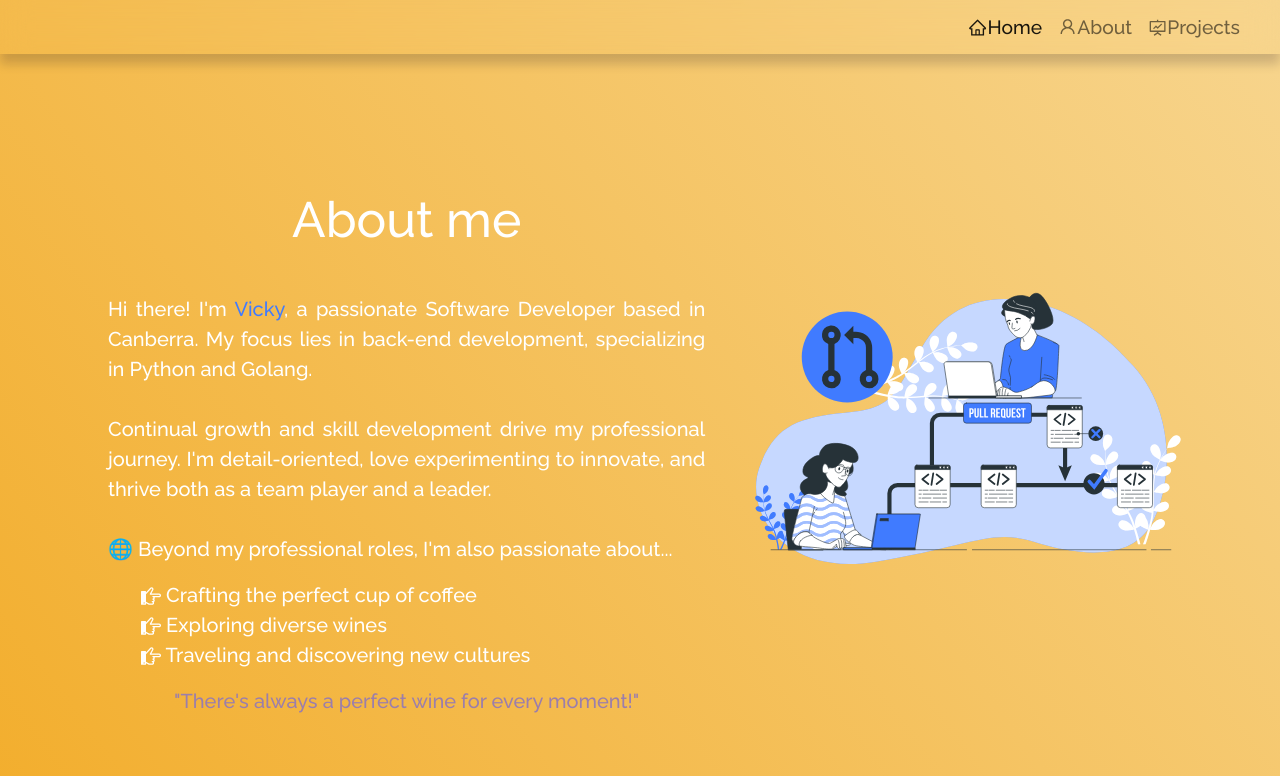
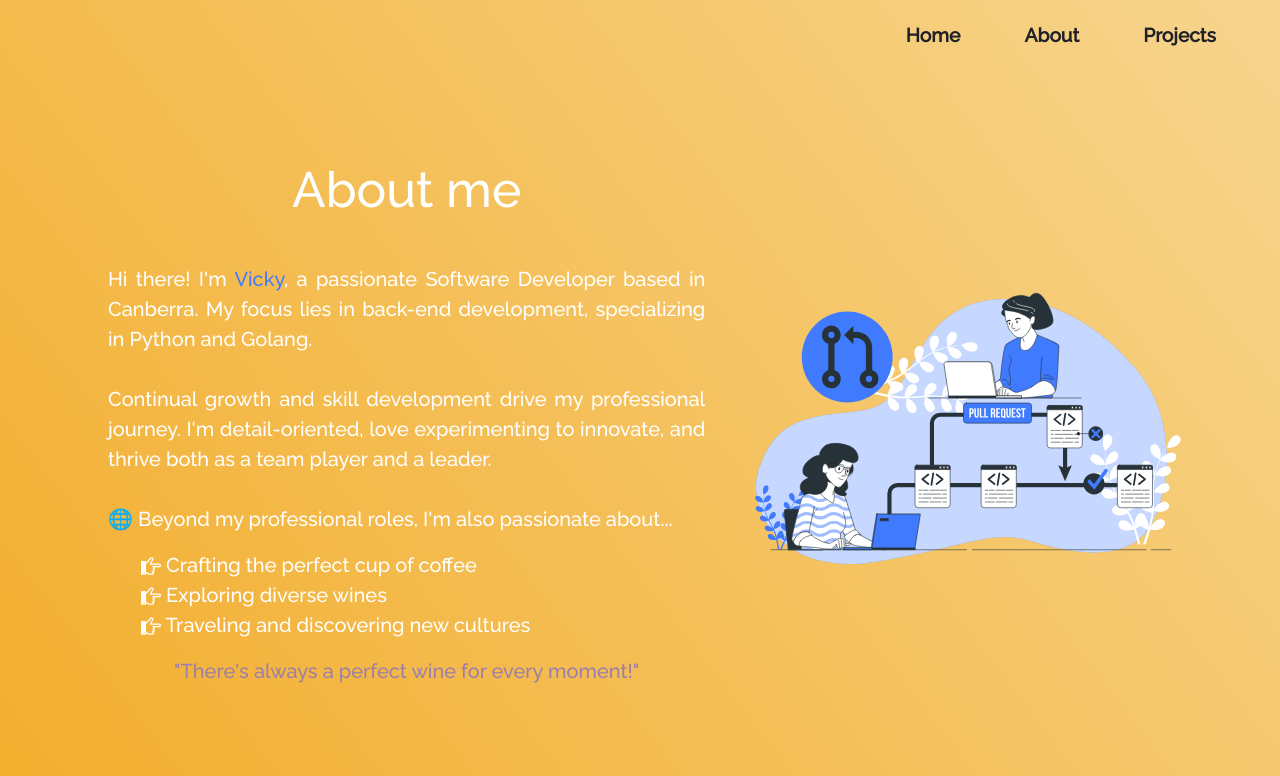
Before and after one commit to Vicky1756/Vicky-portfolio, a React (Create React App) app: page /about in a window 1280 px wide. Shown: the top 776 px of the page. Built offline with nearby package versions, Linux system fonts and the light colour scheme.

Commit message:
improve Navbar

```diff
--- a/src/components/About/About.js
+++ b/src/components/About/About.js
@@ -14,7 +14,6 @@ function About() {
             md={7}
             style={{
               justifyContent: "center",
-              paddingTop: "30px",
               paddingBottom: "50px",
             }}
           >
--- a/src/components/Home/Home.js
+++ b/src/components/Home/Home.js
@@ -3,7 +3,6 @@ import { Container, Row, Col } from "react-bootstrap";
 import homeLogo from "../../Assets/bui.svg";
 import Resume from "../../Assets/resume.pdf";
 import About from "../About/About";
-import ScrollToTopButton from "../Top";
 import Projects from "../Projects/Projects";
 import { AiFillGithub, AiFillInstagram } from "react-icons/ai";
 import { FaLinkedinIn } from "react-icons/fa";
@@ -95,7 +94,6 @@ function Home() {
         </ul>
         <p3 class="made-by">Made with ❤️ by Vicky</p3>
       </footer>
-      <ScrollToTopButton />
     </section>
   );
 }
--- a/src/components/Navbar.js
+++ b/src/components/Navbar.js
@@ -1,11 +1,6 @@
 import React, { useState, useEffect } from "react";
 import Navbar from "react-bootstrap/Navbar";
 import Nav from "react-bootstrap/Nav";
-import {
-  AiOutlineHome,
-  AiOutlineFundProjectionScreen,
-  AiOutlineUser,
-} from "react-icons/ai";
 
 function NavBar() {
   const [navColour, updateNavbar] = useState(false);
@@ -15,10 +10,10 @@ function NavBar() {
     function scrollHandler() {
       const currentScrollPos = window.pageYOffset;
 
-      if (currentScrollPos > prevScrollPos) {
+      if (currentScrollPos > prevScrollPos && currentScrollPos > 100) {
         updateNavbar(false); // Scrolling down
       } else {
-        updateNavbar(true); // Scrolling up
+        updateNavbar(true); // Scrolling up or at the top
       }
       setPrevScrollPos(currentScrollPos);
     }
@@ -39,16 +34,14 @@ function NavBar() {
     >
       <Nav className="ms-auto" defaultActiveKey="#home">
         <Nav.Item>
-          <Nav.Link href="#home">
-            <AiOutlineHome style={{ marginBottom: "2px" }} />
+          <Nav.Link href="#home" >
             Home
           </Nav.Link>
         </Nav.Item>
 
         <Nav.Item>
-          <Nav.Link href="#about">
+          <Nav.Link href="#about" >
             <span style={{ display: 'flex', alignItems: 'center' }}>
-              <AiOutlineUser style={{ marginBottom: "2px" }} />
               About
             </span>
           </Nav.Link>
@@ -56,7 +49,6 @@ function NavBar() {
 
         <Nav.Item>
           <Nav.Link href="#projects">
-            <AiOutlineFundProjectionScreen style={{ marginBottom: "2px" }} />
             Projects
           </Nav.Link>
         </Nav.Item>
--- a/src/components/Top.js
+++ /dev/null
@@ -1,37 +0,0 @@
-import React from "react";
-
-export default function Top() {
-  function TopEvent() {
-    document.body.scrollTop = 0; // For Safari
-    document.documentElement.scrollTop = 0; // For Chrome, Firefox, IE, and Opera
-  }
-
-  // When the user scrolls down 20px from the top of the document, show the button
-  function scrollFunction() {
-    const topButton = document.getElementById("topButton");
-    if (
-      document.body.scrollTop > 20 ||
-      document.documentElement.scrollTop > 20
-    ) {
-      topButton.style.visibility = "visible";
-    } else {
-      topButton.style.visibility = "hidden";
-    }
-  }
-
-  React.useEffect(() => {
-    window.onscroll = function () {
-      scrollFunction();
-    };
-    window.onload = function () {
-      scrollFunction();
-    }; // To make sure that this button is not visible at starting.
-  }, []);
-
-  // When the user clicks on the button, scroll to the top of the document
-  return (
-    <button onClick={TopEvent} id="topButton" title="Go to top">
-      <i className="fas fa-arrow-up" aria-hidden="true"></i>
-    </button>
-  );
-}
--- a/src/style.css
+++ b/src/style.css
@@ -41,8 +41,8 @@ button:focus {
 /*Scrollbar   */
 /* --------- */
 
-::-webkit-scrollbar {
-  display: none;
+:-webkit-scrollbar {
+  width: 7px;
 }
 /* Track */
 ::-webkit-scrollbar-track {
@@ -66,19 +66,26 @@ button:focus {
 /* --------- */
 .sticky {
   transition: all 0.3s ease-out 0s !important;
-  box-shadow: 0px 10px 10px 0px rgba(9, 5, 29, 0.171) !important;
-  backdrop-filter: blur(15px) !important;
   opacity: 1;
   visibility: visible;
   transform: translateY(0);
   padding: 0.3rem 2rem !important;
   font-size: 1.2rem !important;
+  position: absolute !important;
 }
 
 .navbar-hidden {
   opacity: 0;
   visibility: hidden;
   transform: translateY(-100%);
+}
+.nav-link {
+  padding: 1rem 2rem !important;
+  color: #1f2028 !important;
+  font-weight: 1000;
+}
+.nav-link:hover {
+  color:  #407bff !important;
 }
 /* --------- */
 /* Home section */
@@ -378,33 +385,3 @@ footer {
     padding-top: 0 !important;
   }
 }
-/* --------- */
-/* Top Button */
-/* --------- */
-
-:root {
-  --buttonColor: #407bff;
-  --buttonHover: #0320fa;
-  --topButtonHover: #000;
-}
-
-#topButton {
-  visibility: hidden;
-  position: fixed;
-  bottom: 10px;
-  right: 20px;
-  z-index: 99;
-  border: none;
-  outline: none;
-  background-color: var(--buttonColor); /* corrected variable name */
-  color: #fff;
-  cursor: pointer;
-  padding: 15px;
-  border-radius: 15px;
-  font-size: 14px;
-}
-
-#topButton:hover {
-  background-color: var(--topButtonHover); /* corrected variable name */
-  transition: all ease-in-out 0.2s;
-}
```
